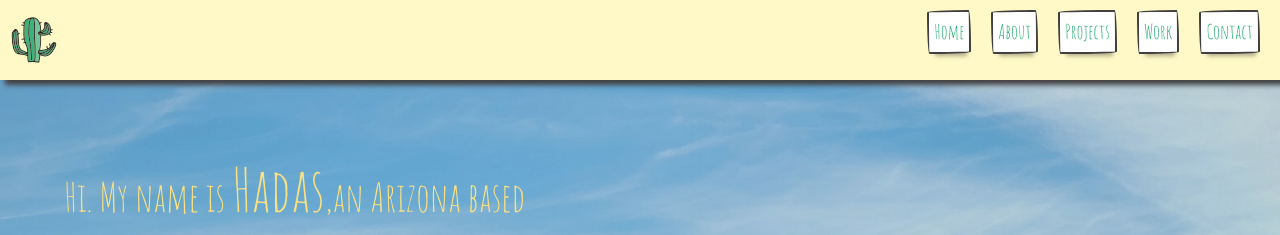
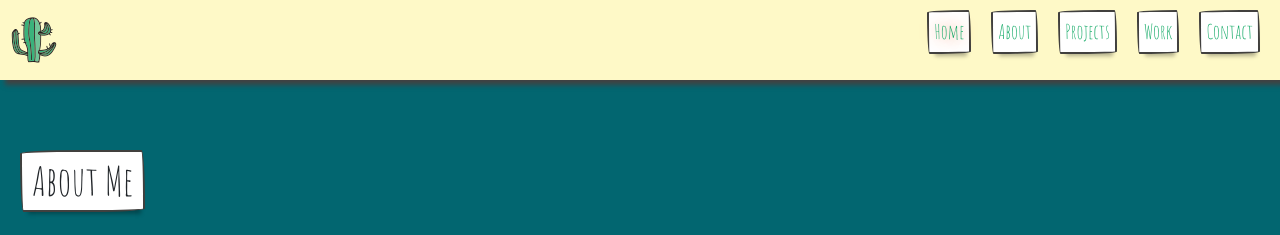
Before and after one commit to Hadasss/papers, a React (Create React App) app: page / in a window 1280 px wide. Shown: the top 235 px of the page. Built offline with nearby package versions, Linux system fonts and the light colour scheme.

Commit message:
little deletions and css fixes

```diff
--- a/src/App.js
+++ b/src/App.js
@@ -8,7 +8,7 @@ import Footer from "./components/Footer";
 import Contact from "./components/Contact";
 
 function App() {
-  const [currentPage, setCurrentPage] = useState("Home");
+  const [currentPage, setCurrentPage] = useState("About");
 
   const renderPage = () => {
     if (currentPage === "About") {
@@ -25,7 +25,6 @@ function App() {
   };
 
   const handleChange = (page) => {
-    console.log(page);
     setCurrentPage(page);
   };
 
--- a/src/components/Header/index.jsx
+++ b/src/components/Header/index.jsx
@@ -1,7 +1,6 @@
 import React, { useState } from "react";
 import Nav from "../Nav";
 import cactus from "../../images/icons8-cactus-48.png";
-import Home from "../Home";
 
 function Header(props) {
   const [categories] = useState([
--- a/src/components/Nav/index.jsx
+++ b/src/components/Nav/index.jsx
@@ -28,11 +28,11 @@ function Nav(props) {
     //   </Container>
     // </Navbar>
 
-    <nav className="navigation">
+    <nav>
       <ul className="menu">
         {categories.map((category) => (
           <li
-            className={`borderized col-xs={6} ${
+            className={`borderized ${
               currentCategory.name === category.name && "navActive"
             }`}
             key={category.name}
--- a/src/index.css
+++ b/src/index.css
@@ -69,6 +69,10 @@ h2,
 } */
 
 .menu li a:hover {
+  text-shadow: 0 0 15px rgb(232, 108, 56);
+}
+
+.navActive {
   text-shadow: 0 0 15px rgb(232, 108, 56);
 }
 
```
